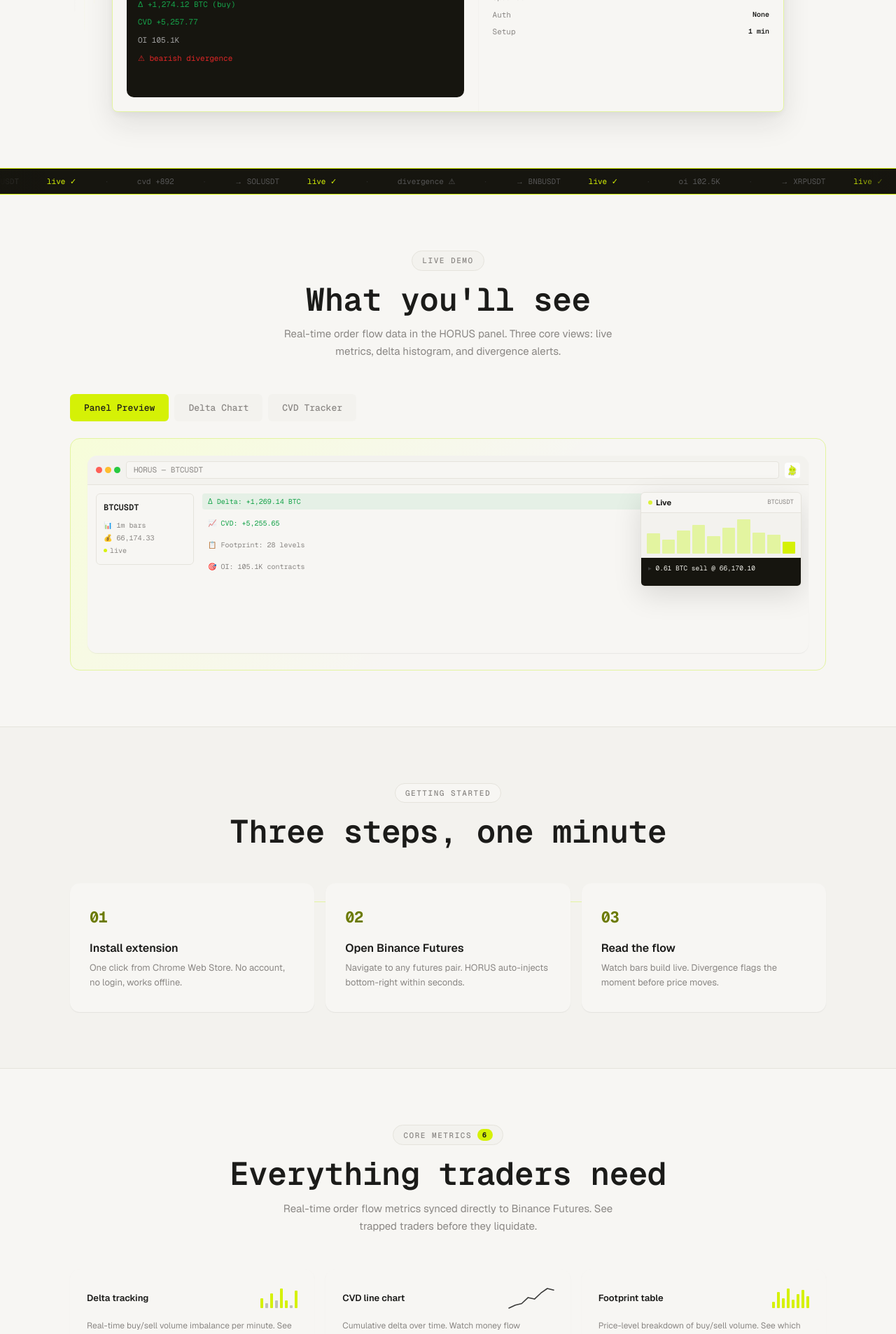
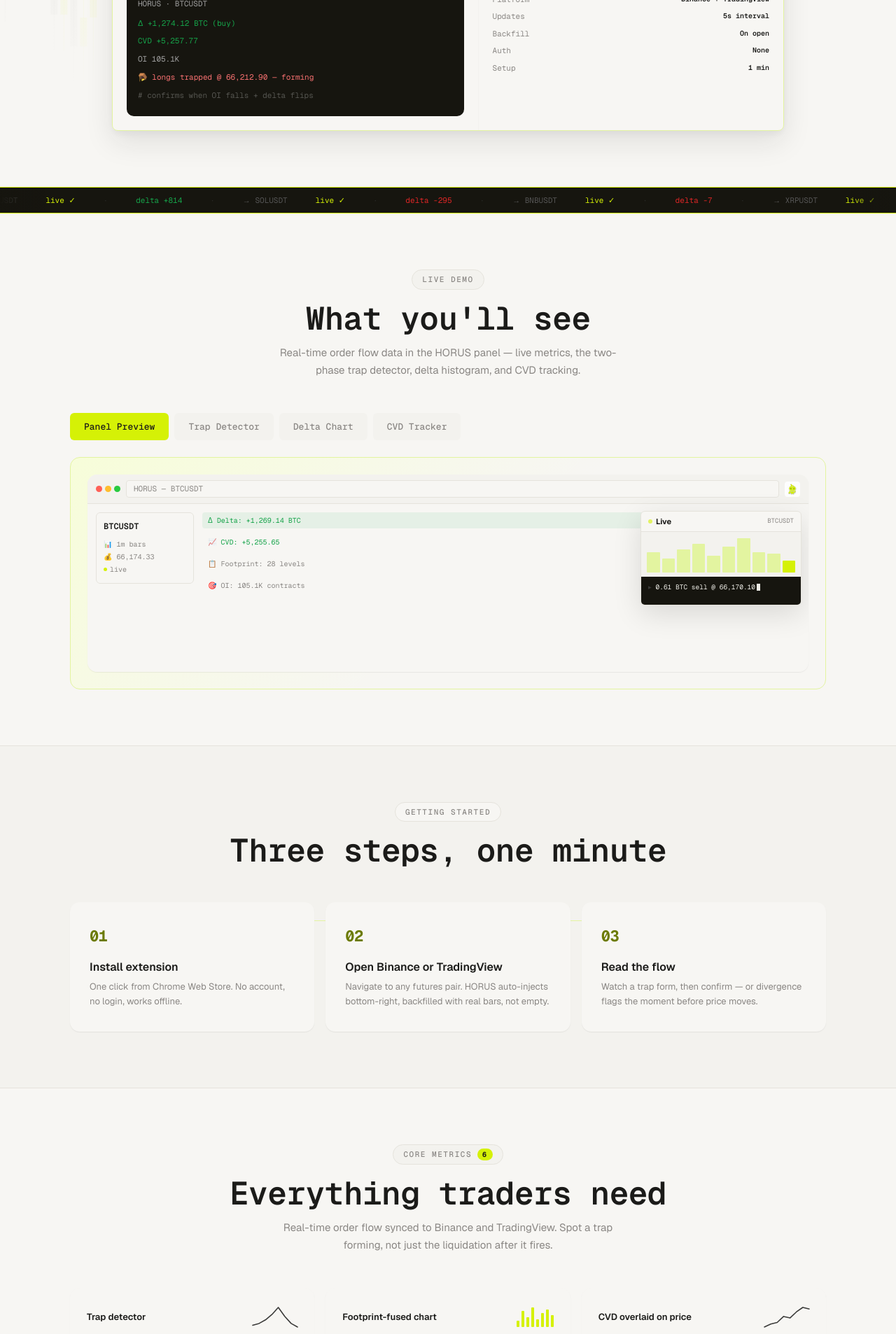
Before and after one commit to muaddib14/Horus, a Next.js app: page / in a window 1280 px wide. Shown: the part 880-2786 px from the top of the page at 70% size. Built offline with nearby package versions, Linux system fonts and the light colour scheme.

Commit message:
Add Trap Detector feature and update related components for enhanced trading insights

```diff
--- a/src/app/layout.tsx
+++ b/src/app/layout.tsx
@@ -14,12 +14,12 @@ const geistMono = Geist_Mono({
 
 export const metadata: Metadata = {
   metadataBase: new URL("https://www.horusflow.xyz"),
-  title: "HORUS — Live Order Flow Intelligence for Binance Futures",
+  title: "HORUS — Live Order Flow Intelligence for Binance & TradingView",
   description:
-    "Real-time delta, CVD, footprint, and divergence analysis directly on Binance Futures. Install once, trade smarter.",
+    "Footprint-fused chart, CVD overlay, and a two-phase trap detector on Binance Futures and TradingView. Install once, trade smarter.",
   openGraph: {
     title: "HORUS",
-    description: "Live order flow panel for Binance Futures traders",
+    description: "Live order flow panel for Binance and TradingView traders",
     url: "https://www.horusflow.xyz",
     siteName: "HORUS",
     type: "website",
@@ -27,7 +27,7 @@ export const metadata: Metadata = {
   twitter: {
     card: "summary_large_image",
     title: "HORUS",
-    description: "Order flow intelligence for Binance Futures",
+    description: "Order flow intelligence for Binance and TradingView",
     site: "@horusflow",
     creator: "@horusflow",
   },
--- a/src/app/opengraph-image.tsx
+++ b/src/app/opengraph-image.tsx
@@ -1,7 +1,7 @@
 import { ImageResponse } from "next/og";
 
 export const runtime = "edge";
-export const alt = "HORUS — Live Order Flow Intelligence for Binance Futures";
+export const alt = "HORUS — Live Order Flow Intelligence for Binance & TradingView";
 export const size = { width: 1200, height: 630 };
 export const contentType = "image/png";
 
@@ -64,16 +64,16 @@ export default async function OgImage() {
           >
             <span>Live order flow.</span>
             <span>
-              Trade smarter on <span style={{ color: "#d5f106" }}>Binance.</span>
+              Trade smarter on <span style={{ color: "#d5f106" }}>Binance & TradingView.</span>
             </span>
           </div>
           <div style={{ fontSize: 22, color: "#8a8784", maxWidth: 780 }}>
-            Real-time delta, CVD, footprint, and divergence detection — free Chrome extension.
+            Footprint-fused chart, CVD overlay, and a two-phase trap detector — free Chrome extension.
           </div>
         </div>
 
         <div style={{ display: "flex", alignItems: "center", gap: 12, position: "relative" }}>
-          {["Delta", "CVD", "Footprint", "Divergence", "Open Interest"].map((tag) => (
+          {["Trap Detector", "Footprint", "CVD Overlay", "TradingView", "Binance"].map((tag) => (
             <div
               key={tag}
               style={{
--- a/src/app/page.tsx
+++ b/src/app/page.tsx
@@ -4,6 +4,7 @@ import Ticker from "@/components/Ticker";
 import Demo from "@/components/Demo";
 import Process from "@/components/Process";
 import Features from "@/components/Features";
+import PriceCompare from "@/components/PriceCompare";
 import SkillsCTA from "@/components/SkillsCTA";
 import Footer from "@/components/Footer";
 import RevealObserver from "@/components/RevealObserver";
@@ -17,6 +18,7 @@ export default function Home() {
       <Demo />
       <Process />
       <Features />
+      <PriceCompare />
       <SkillsCTA />
       <Footer />
       <RevealObserver />
--- a/src/components/Demo.tsx
+++ b/src/components/Demo.tsx
@@ -3,7 +3,7 @@
 import { useEffect, useRef, useState } from "react";
 import Image from "next/image";
 
-const TABS = ["Panel Preview", "Delta Chart", "CVD Tracker"] as const;
+const TABS = ["Panel Preview", "Trap Detector", "Delta Chart", "CVD Tracker"] as const;
 
 const FEED = [
   "0.42 BTC buy @ 66,171.20",
@@ -116,6 +116,81 @@ function PanelPreview() {
               />
             </div>
           </div>
+        </div>
+      </div>
+    </div>
+  );
+}
+
+function useTrapPhase() {
+  const [phase, setPhase] = useState<"forming" | "confirmed">("forming");
+  useEffect(() => {
+    if (window.matchMedia("(prefers-reduced-motion: reduce)").matches) return;
+    const id = setInterval(() => setPhase((p) => (p === "forming" ? "confirmed" : "forming")), 3500);
+    return () => clearInterval(id);
+  }, []);
+  return phase;
+}
+
+function TrapDetectorDemo() {
+  const phase = useTrapPhase();
+  const confirmed = phase === "confirmed";
+
+  return (
+    <div className="card-elevated bg-paper rounded-card overflow-hidden">
+      <div
+        className="py-[10px] px-[14px] flex justify-between items-center transition-colors duration-500"
+        style={{ background: confirmed ? "#f87171" : "var(--accent)" }}
+      >
+        <div
+          className="text-[12px] font-semibold font-mono flex items-center gap-[6px] transition-colors duration-500"
+          style={{ color: confirmed ? "#fff" : "var(--accent-ink)" }}
+        >
+          <span
+            className="size-[6px] rounded-full"
+            style={{ background: confirmed ? "#fff" : "var(--accent-ink)", animation: "epblink 1.6s infinite" }}
+          />
+          Trap Detector
+        </div>
+        <span
+          className="text-[9px] font-mono px-[7px] py-[2px] rounded-sm uppercase transition-colors duration-500"
+          style={{ background: "rgba(0,0,0,0.15)", color: confirmed ? "#fff" : "var(--accent-ink)" }}
+        >
+          {confirmed ? "confirmed" : "forming"}
+        </span>
+      </div>
+      <div className="bg-term-bg px-4 py-4 font-mono text-[11px] leading-[2]" style={{ minHeight: 250, color: "var(--term-text)" }}>
+        <div style={{ color: "var(--term-dim)" }}># Longs trapped @ 66,212.90 (swing high)</div>
+        <br />
+        <div className="flex items-center gap-[10px] mb-1">
+          <span style={{ color: "var(--term-dim)", width: 56, display: "inline-block" }}>Location</span>
+          <span style={{ color: "var(--pos)" }}>✓ at swing extreme</span>
+        </div>
+        <div className="flex items-center gap-[10px] mb-1">
+          <span style={{ color: "var(--term-dim)", width: 56, display: "inline-block" }}>OI</span>
+          <span className="transition-colors duration-500" style={{ color: confirmed ? "var(--neg)" : "var(--pos)" }}>
+            {confirmed ? "↓ falling — positions closing" : "↑ rising — fresh longs chasing"}
+          </span>
+        </div>
+        <div className="flex items-center gap-[10px] mb-4">
+          <span style={{ color: "var(--term-dim)", width: 56, display: "inline-block" }}>Delta</span>
+          <span className="transition-colors duration-500" style={{ color: confirmed ? "var(--neg)" : "var(--pos)" }}>
+            {confirmed ? "-18.40 BTC (selling)" : "+22.10 BTC (buying)"}
+          </span>
+        </div>
+        <div
+          className="px-3 py-2 rounded-sm transition-colors duration-500"
+          style={{
+            background: confirmed ? "rgba(248,113,113,0.12)" : "rgba(213,241,6,0.08)",
+            border: `1px solid ${confirmed ? "#f87171" : "var(--accent-border)"}`,
+          }}
+        >
+          {confirmed
+            ? "🩸 Squeeze confirmed — longs closing, expect continuation down"
+            : "🪤 Longs opening at top — watch for the squeeze"}
+        </div>
+        <div className="mt-3" style={{ color: "var(--term-dim)", fontSize: 9 }}>
+          # A trap that never confirms within the window is dropped silently — no false alarm shown.
         </div>
       </div>
     </div>
@@ -290,7 +365,7 @@ export default function Demo() {
             What you&apos;ll see
           </h2>
           <p className="text-[15px] text-muted leading-[1.65] max-w-[520px] m-0">
-            Real-time order flow data in the HORUS panel. Three core views: live metrics, delta histogram, and divergence alerts.
+            Real-time order flow data in the HORUS panel — live metrics, the two-phase trap detector, delta histogram, and CVD tracking.
           </p>
         </div>
 
@@ -320,6 +395,7 @@ export default function Demo() {
           }}
         >
           {activeTab === "Panel Preview" && <PanelPreview />}
+          {activeTab === "Trap Detector" && <TrapDetectorDemo />}
           {activeTab === "Delta Chart" && <DeltaChart />}
           {activeTab === "CVD Tracker" && <CVDTracker />}
         </div>
--- a/src/components/Features.tsx
+++ b/src/components/Features.tsx
@@ -7,38 +7,38 @@ type Feature = {
 
 const FEATURES: Feature[] = [
   {
-    title: "Delta tracking",
-    body: "Real-time buy/sell volume imbalance per minute. See aggressive buyer vs seller immediately.",
+    title: "Trap detector",
+    body: "Two-phase signal: forms when OI rises into a swing extreme with rejection, confirms when OI actually falls and delta flips. False alarms drop silently, never reported.",
+    spark: [3, 4, 6, 9, 13, 8, 4, 2],
+    kind: "line",
+  },
+  {
+    title: "Footprint-fused chart",
+    body: "Buy/sell volume per price level, fused directly into each bar's body — not a separate table. Canvas-rendered, no charting library dependency.",
+    spark: [3, 8, 5, 10, 4, 7, 9, 6],
+    kind: "bar",
+  },
+  {
+    title: "CVD overlaid on price",
+    body: "One pane, not two. CVD rides its own scale over the footprint chart, so a price/CVD divergence reads as two lines disagreeing — no cross-referencing needed.",
+    spark: [2, 4, 5, 9, 8, 12, 15, 14],
+    kind: "line",
+  },
+  {
+    title: "OI, Delta, CVD rows",
+    body: "Color-graded numeric rows under the chart, one column per bar, each with its own color language so the three signals never blend together.",
+    spark: [5, 6, 5, 7, 8, 8, 9, 10],
+    kind: "bar",
+  },
+  {
+    title: "Binance + TradingView",
+    body: "Symbol detected from the URL on Binance, from the tab title on TradingView. Same data pipeline either way — Binance's own REST API, not TradingView's.",
     spark: [4, -2, 6, -3, 8, 3, -1, 7],
     kind: "bar",
   },
   {
-    title: "CVD line chart",
-    body: "Cumulative delta over time. Watch money flow direction and divergence from price.",
-    spark: [2, 4, 5, 9, 8, 12, 15, 14],
-    kind: "line",
-  },
-  {
-    title: "Footprint table",
-    body: "Price-level breakdown of buy/sell volume. See which levels are being absorbed.",
-    spark: [3, 8, 5, 10, 4, 7, 9, 6],
-    kind: "bar",
-  },
-  {
-    title: "Divergence alerts",
-    body: "Price goes one way, CVD goes another. Spots trapped traders before the bounce.",
-    spark: [10, 12, 9, 6, 8, 5, 3, 4],
-    kind: "line",
-  },
-  {
-    title: "Open interest (OI)",
-    body: "Total open futures contracts. Polled every 5 seconds from Binance API.",
-    spark: [5, 6, 5, 7, 8, 8, 9, 10],
-    kind: "bar",
-  },
-  {
-    title: "Free, no auth",
-    body: "Install once. Works offline. No account, no API key, no signup needed.",
+    title: "Free, works offline",
+    body: "Install once. No account, no API key, no telemetry. Panel state survives a service-worker restart via session storage.",
     spark: [1, 1, 1, 1, 1, 1, 1, 1],
     kind: "line",
   },
@@ -92,7 +92,7 @@ export default function Features() {
             Everything traders need
           </h2>
           <p className="text-[15px] text-muted leading-[1.65] max-w-[520px] m-0">
-            Real-time order flow metrics synced directly to Binance Futures. See trapped traders before they liquidate.
+            Real-time order flow synced to Binance and TradingView. Spot a trap forming, not just the liquidation after it fires.
           </p>
         </div>
         <div className="grid grid-cols-1 sm:grid-cols-2 lg:grid-cols-3 gap-4" data-reveal>
--- a/src/components/Footer.tsx
+++ b/src/components/Footer.tsx
@@ -1,12 +1,17 @@
 export default function Footer() {
   return (
-    <footer className="px-10 py-6 border-t border-border flex items-center justify-between flex-wrap gap-4">
-      <div className="text-[12px] text-muted font-mono">HORUS · free</div>
-      <div className="flex gap-6 text-[12px] text-muted">
-        <a href="https://x.com/horusflow" target="_blank" rel="noopener noreferrer" className="text-muted no-underline transition-colors duration-150 hover:text-ink">X / Twitter</a>
-        <a href="https://github.com/muaddib14/Horus-Extension/releases/latest" target="_blank" rel="noopener noreferrer" className="text-muted no-underline transition-colors duration-150 hover:text-ink">GitHub</a>
-        <a href="#" className="text-muted no-underline transition-colors duration-150 hover:text-ink">Chrome Store</a>
+    <footer className="px-10 py-6 border-t border-border flex flex-col gap-4">
+      <div className="flex items-center justify-between flex-wrap gap-4">
+        <div className="text-[12px] text-muted font-mono">HORUS · free</div>
+        <div className="flex gap-6 text-[12px] text-muted">
+          <a href="https://x.com/horusflow" target="_blank" rel="noopener noreferrer" className="text-muted no-underline transition-colors duration-150 hover:text-ink">X / Twitter</a>
+          <a href="https://github.com/muaddib14/Horus-Extension/releases/latest" target="_blank" rel="noopener noreferrer" className="text-muted no-underline transition-colors duration-150 hover:text-ink">GitHub</a>
+          <a href="#" className="text-muted no-underline transition-colors duration-150 hover:text-ink">Chrome Store</a>
+        </div>
       </div>
+      <p className="text-[11px] text-muted leading-[1.6] m-0 max-w-[720px]">
+        HORUS is an order-flow visualization tool, not financial advice. Delta, CVD, OI, and trap signals are derived from public trade data and are not guaranteed to predict price movement. Trading futures carries substantial risk of loss — verify signals against your own analysis before acting on them.
+      </p>
     </footer>
   );
 }
--- a/src/components/Hero.tsx
+++ b/src/components/Hero.tsx
@@ -169,7 +169,7 @@ export default function Hero() {
           }}
         >
           <span className="size-[7px] rounded-full" style={{ background: "var(--accent)" }} />
-          Chrome Extension · Live Trading · No Login
+          Chrome Extension · Binance + TradingView · No Login
         </div>
 
         <h1 className="font-mono font-bold tracking-[-.02em] leading-[1.04] text-ink m-0 mb-5 text-[clamp(36px,5.5vw,64px)]">
@@ -177,7 +177,7 @@ export default function Hero() {
             Live order flow.
           </span>
           <span className="block" style={{ animation: "blurIn .7s cubic-bezier(.16,1,.3,1) 0.36s forwards", opacity: 0, filter: "blur(10px)", transform: "translateY(14px)" }}>
-            Trade smarter on <span style={{ color: "var(--accent-text)" }}>Binance.</span>
+            Trade smarter on <span style={{ color: "var(--accent-text)" }}>Binance & TradingView.</span>
           </span>
         </h1>
 
@@ -185,7 +185,7 @@ export default function Hero() {
           className="text-[16px] text-muted leading-[1.7] max-w-[520px] m-0 mb-8"
           style={{ animation: "blurIn .7s cubic-bezier(.16,1,.3,1) .55s forwards", opacity: 0, filter: "blur(6px)", transform: "translateY(12px)" }}
         >
-          Real-time delta, CVD, footprint, and divergence detection. See trapped traders before the bounce. Synced companion panel on Binance Futures.
+          A footprint-fused chart with CVD overlaid on price, plus a trap detector that watches for OI rising into a swing extreme and confirms the squeeze when positions actually start closing. Synced companion panel on Binance and TradingView.
         </p>
 
         <div
@@ -251,7 +251,7 @@ export default function Hero() {
           <span className="size-1 rounded-full bg-muted"></span>
           <span>No account needed</span>
           <span className="size-1 rounded-full bg-muted"></span>
-          <span>Binance Futures only</span>
+          <span>Binance + TradingView</span>
         </div>
       </div>
 
@@ -299,7 +299,8 @@ export default function Hero() {
                 CVD {cvd >= 0 ? "+" : ""}{cvd.toLocaleString("en-US", { maximumFractionDigits: 2 })}
               </div>
               <div className="tabular-nums" style={{ color: "#a0a0a0", marginBottom: "6px" }}>OI {oi.toFixed(1)}K</div>
-              <div style={{ color: "var(--neg)" }}>⚠ bearish divergence</div>
+              <div style={{ color: "#f87171", marginBottom: "6px" }}>🪤 longs trapped @ 66,212.90 — forming</div>
+              <div style={{ color: "var(--term-dim)" }}># confirms when OI falls + delta flips</div>
             </div>
           </div>
           <div className="p-5 flex flex-col gap-4">
@@ -308,11 +309,15 @@ export default function Hero() {
               <div className="flex flex-col gap-[8px]">
                 <div className="flex justify-between">
                   <span className="text-[11px] font-mono text-muted">Platform</span>
-                  <span className="text-[10px] font-mono text-ink font-semibold">Binance</span>
+                  <span className="text-[10px] font-mono text-ink font-semibold">Binance + TradingView</span>
                 </div>
                 <div className="flex justify-between">
                   <span className="text-[11px] font-mono text-muted">Updates</span>
                   <span className="text-[10px] font-mono text-ink font-semibold">5s interval</span>
+                </div>
+                <div className="flex justify-between">
+                  <span className="text-[11px] font-mono text-muted">Backfill</span>
+                  <span className="text-[10px] font-mono text-ink font-semibold">On open</span>
                 </div>
                 <div className="flex justify-between">
                   <span className="text-[11px] font-mono text-muted">Auth</span>
--- /dev/null
+++ b/src/components/PriceCompare.tsx
@@ -0,0 +1,39 @@
+const TOOLS = [
+  { name: "Bookmap", price: "$40+/mo", note: "desktop app, own data feed" },
+  { name: "Exocharts", price: "$30+/mo", note: "subscription, per-exchange add-ons" },
+  { name: "Sierra Chart + DOM plugin", price: "$36+/mo", note: "steep setup, futures-broker specific" },
+];
+
+export default function PriceCompare() {
+  return (
+    <section data-screen-label="Price comparison" className="py-20 px-10 bg-surface border-t border-border border-b border-border">
+      <div className="max-w-[1080px] mx-auto">
+        <div className="flex flex-col items-center text-center mb-12" data-reveal>
+          <span className="font-mono inline-flex items-center gap-[6px] text-[11px] font-medium tracking-[.14em] uppercase text-muted bg-paper border border-border rounded-pill px-[14px] py-[5px] mb-4">
+            Cost
+          </span>
+          <h2 className="font-mono font-semibold tracking-[-.01em] text-ink m-0 leading-[1.1]" style={{ fontSize: "var(--text-h2)" }}>
+            Same idea. No subscription.
+          </h2>
+        </div>
+        <div className="grid grid-cols-1 sm:grid-cols-4 gap-4" data-reveal>
+          {TOOLS.map((tool) => (
+            <div key={tool.name} className="card-elevated bg-paper rounded-card px-6 py-7">
+              <div className="text-[13px] font-semibold text-ink mb-1">{tool.name}</div>
+              <div className="font-mono text-[22px] font-bold tabular-nums mb-2" style={{ color: "var(--neg)" }}>{tool.price}</div>
+              <div className="text-[12px] text-muted leading-[1.5]">{tool.note}</div>
+            </div>
+          ))}
+          <div
+            className="rounded-card px-6 py-7 relative overflow-hidden"
+            style={{ border: "1px solid var(--accent)", background: "linear-gradient(135deg, var(--accent-bg) 0%, transparent 70%)" }}
+          >
+            <div className="text-[13px] font-semibold text-ink mb-1">HORUS</div>
+            <div className="font-mono text-[22px] font-bold tabular-nums mb-2" style={{ color: "var(--accent-text)" }}>$0 forever</div>
+            <div className="text-[12px] text-muted leading-[1.5]">open source, no account, install in a minute</div>
+          </div>
+        </div>
+      </div>
+    </section>
+  );
+}
--- a/src/components/Process.tsx
+++ b/src/components/Process.tsx
@@ -6,13 +6,13 @@ const STEPS = [
   },
   {
     n: "02",
-    title: "Open Binance Futures",
-    body: "Navigate to any futures pair. HORUS auto-injects bottom-right within seconds.",
+    title: "Open Binance or TradingView",
+    body: "Navigate to any futures pair. HORUS auto-injects bottom-right, backfilled with real bars, not empty.",
   },
   {
     n: "03",
     title: "Read the flow",
-    body: "Watch bars build live. Divergence flags the moment before price moves.",
+    body: "Watch a trap form, then confirm — or divergence flags the moment before price moves.",
   },
 ] as const;
 
--- a/src/components/SkillsCTA.tsx
+++ b/src/components/SkillsCTA.tsx
@@ -1,14 +1,14 @@
 const FEATURES = [
+  "Trap Detector",
+  "Squeeze Confirm",
+  "Footprint Chart",
+  "CVD Overlay",
   "Delta",
-  "CVD",
   "Open Interest",
-  "Footprint",
   "Divergence",
-  "Real-time",
-  "Live Charts",
-  "Price Levels",
-  "Buy/Sell Split",
-  "Trapped Traders",
+  "Binance",
+  "TradingView",
+  "Historical Annotations",
 ];
 
 export default function SkillsCTA() {
--- a/src/components/Ticker.tsx
+++ b/src/components/Ticker.tsx
@@ -1,20 +1,34 @@
-const PAIRS: { symbol: string; status: string; metric: string }[] = [
-  { symbol: "BTCUSDT", status: "tracking ✓", metric: "delta +1.2K" },
-  { symbol: "ETHUSDT", status: "tracking ✓", metric: "cvd +892" },
-  { symbol: "SOLUSDT", status: "tracking ✓", metric: "divergence ⚠" },
-  { symbol: "BNBUSDT", status: "tracking ✓", metric: "oi 102.5K" },
-  { symbol: "XRPUSDT", status: "tracking ✓", metric: "footprint live" },
-];
+"use client";
 
-function Sequence() {
+import { useEffect, useState } from "react";
+
+const SYMBOLS = ["BTCUSDT", "ETHUSDT", "SOLUSDT", "BNBUSDT", "XRPUSDT"];
+
+function useLivePairs() {
+  const [deltas, setDeltas] = useState<number[]>([1234, 892, -412, 205, 1830]);
+
+  useEffect(() => {
+    if (window.matchMedia("(prefers-reduced-motion: reduce)").matches) return;
+    const id = setInterval(() => {
+      setDeltas((d) => d.map((v) => v + (Math.random() - 0.5) * 300));
+    }, 1800);
+    return () => clearInterval(id);
+  }, []);
+
+  return SYMBOLS.map((symbol, i) => ({ symbol, delta: deltas[i] }));
+}
+
+function Sequence({ pairs }: { pairs: { symbol: string; delta: number }[] }) {
   return (
     <>
-      {PAIRS.map((pair) => (
+      {pairs.map((pair) => (
         <span key={pair.symbol} className="flex gap-10 whitespace-nowrap items-center">
           <span className="text-[#555]">→ {pair.symbol}</span>
           <span style={{ color: "var(--accent)" }}>live ✓</span>
           <span className="text-[#2a2a28]">·</span>
-          <span className="text-[#555]">{pair.metric}</span>
+          <span className="tabular-nums" style={{ color: pair.delta >= 0 ? "var(--pos)" : "var(--neg)" }}>
+            delta {pair.delta >= 0 ? "+" : ""}{pair.delta.toFixed(0)}
+          </span>
           <span className="text-[#2a2a28]">·</span>
         </span>
       ))}
@@ -23,6 +37,7 @@ function Sequence() {
 }
 
 export default function Ticker() {
+  const pairs = useLivePairs();
   return (
     <div className="relative overflow-hidden py-[10px] bg-term-bg" style={{ borderTop: "1px solid var(--accent)", borderBottom: "1px solid var(--accent)" }}>
       <div
@@ -34,8 +49,8 @@ export default function Ticker() {
         style={{ background: "linear-gradient(270deg, var(--term-bg), transparent)" }}
       />
       <div className="flex gap-10 whitespace-nowrap font-mono text-[11px]" style={{ animation: "ticker 28s linear infinite", width: "max-content" }}>
-        <Sequence />
-        <Sequence />
+        <Sequence pairs={pairs} />
+        <Sequence pairs={pairs} />
       </div>
     </div>
   );
```
